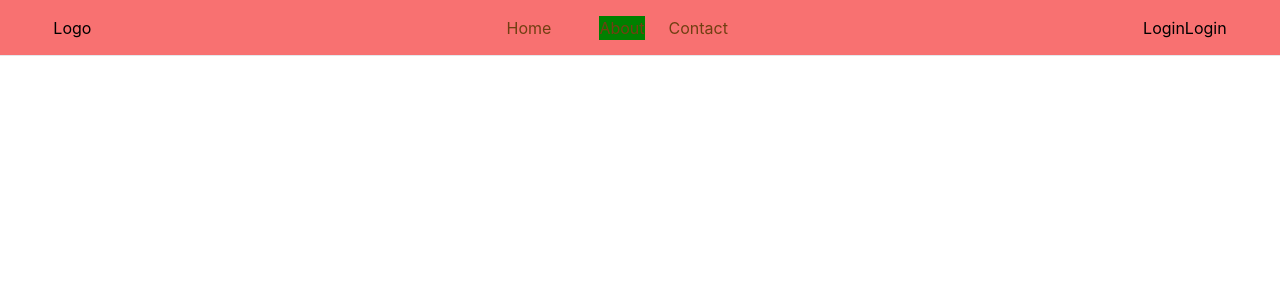
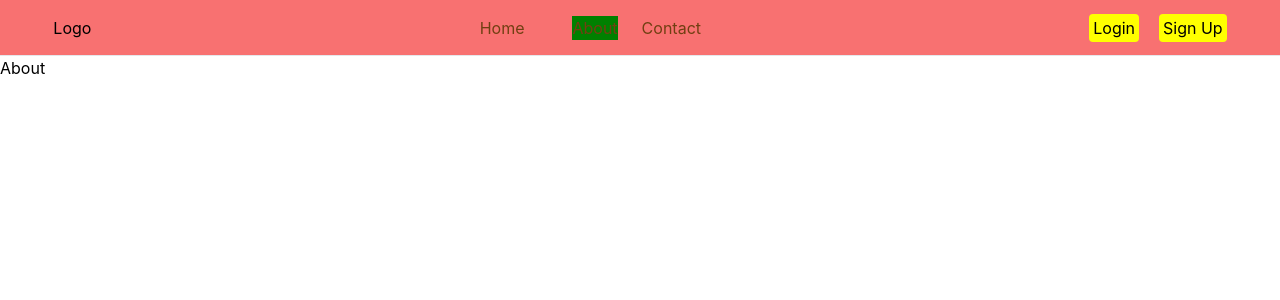
Before and after one commit to Raj-Gurjar/EdTech-Complete, a React (Create React App) app in the folder client/: page /about in a window 1280 px wide. Shown: the top 300 px of the page. Built offline with nearby package versions, Linux system fonts and the light colour scheme.

Commit message:
added navbar

```diff
--- a/client/package.json
+++ b/client/package.json
@@ -7,6 +7,7 @@
     "@testing-library/jest-dom": "^5.17.0",
     "@testing-library/react": "^13.4.0",
     "@testing-library/user-event": "^13.5.0",
+    "axios": "^1.6.8",
     "react": "^18.2.0",
     "react-dom": "^18.2.0",
     "react-hot-toast": "^2.4.1",
--- a/client/src/App.js
+++ b/client/src/App.js
@@ -2,14 +2,22 @@ import { Route, Routes } from "react-router-dom";
 import "./App.scss";
 
 import Home from "./pages/Home/Home";
-import Navbar from './components/Navbar/Navbar'
+import Navbar from "./components/Navbar/Navbar";
+import About from "./pages/About/About";
+import Contact from "./pages/Contact/Contact";
+import Login from "./pages/Auth/Login";
+import Signup from "./pages/Auth/Signup";
 
 function App() {
   return (
     <div className="App">
-      <Navbar/>
+      <Navbar />
       <Routes>
         <Route path="/" element={<Home />} />
+        <Route path="/about" element={<About />} />
+        <Route path='/contact' element = {<Contact/>} />
+        <Route path='/login' element = {<Login/>} />
+        <Route path='/signup' element = {<Signup/>} />
       </Routes>
     </div>
   );
--- a/client/src/components/Navbar/Navbar.js
+++ b/client/src/components/Navbar/Navbar.js
@@ -2,8 +2,15 @@ import React from "react";
 import { NavbarLinks } from "../../data/Navbar-links";
 import { Link, NavLink } from "react-router-dom";
 import "./Navbar.scss";
+import { useSelector } from "react-redux";
+import { BsCart3 } from "react-icons/bs";
+import ProfileDropDown from "./ProfileDropDown";
 
 export default function Navbar() {
+  const { token } = useSelector((state) => state.auth);
+  const { user } = useSelector((state) => state.profile);
+  const { totalItems } = useSelector((state) => state.cart);
+
   return (
     <div className="bg-red-400 flex h-14 items-center justify-center border-b-[1px] border-b-black-700">
       <div className="navbar flex w-11/12 max-w-maxContent items-center justify-between">
@@ -25,9 +32,27 @@ export default function Navbar() {
           </ul>
         </nav>
 
+        {/* //! Log In /SignUp / DashBoard */}
         <div className="dynamic-buttons ">
-          <NavLink to="/login">Login</NavLink>
-          <NavLink to="/login">Login</NavLink>
+          {user && user?.accountType !== "Instructor" && (
+            <Link to="/dashboard/cart" className="relative">
+              <BsCart3 />
+              {totalItems > 0 && <span>{totalItems}</span>}
+            </Link>
+          )}
+
+          {token === null && (
+            <div className="auth-buttons flex gap-x-5">
+              <NavLink to="/login">
+                <button>Login</button>
+              </NavLink>
+              <NavLink to="/signup">
+                <button>Sign Up</button>
+              </NavLink>
+            </div>
+          )}
+
+          {token !== null && <ProfileDropDown />}
         </div>
       </div>
     </div>
--- /dev/null
+++ b/client/src/components/Navbar/ProfileDropDown.js
@@ -0,0 +1,7 @@
+import React from 'react'
+
+export default function ProfileDropDown() {
+  return (
+    <div>ProfileDropDown</div>
+  )
+}
--- /dev/null
+++ b/client/src/pages/About/About.js
@@ -0,0 +1,7 @@
+import React from 'react'
+
+export default function About() {
+  return (
+    <div>About</div>
+  )
+}
--- /dev/null
+++ b/client/src/pages/Auth/Login.js
@@ -0,0 +1,7 @@
+import React from 'react'
+
+export default function Login() {
+  return (
+    <div>Login</div>
+  )
+}
--- /dev/null
+++ b/client/src/pages/Auth/Signup.js
@@ -0,0 +1,7 @@
+import React from 'react'
+
+export default function Signup() {
+  return (
+    <div>Signup</div>
+  )
+}
--- /dev/null
+++ b/client/src/pages/Contact/Contact.js
@@ -0,0 +1,7 @@
+import React from 'react'
+
+export default function Contact() {
+  return (
+    <div>Contact</div>
+  )
+}
--- /dev/null
+++ b/client/src/services/api.js
@@ -0,0 +1,5 @@
+const BASE_URL = process.env.REACT_APP_BASE_URL;
+
+export const categories = {
+  CATEGORIES_API: BASE_URL + "/course/showAllCategories",
+};
--- /dev/null
+++ b/client/src/services/apiConnector.js
@@ -0,0 +1 @@
+import axios from "axios";
```
Also changed, not shown: 1 other file (tests, documents, lock files or other folders).
